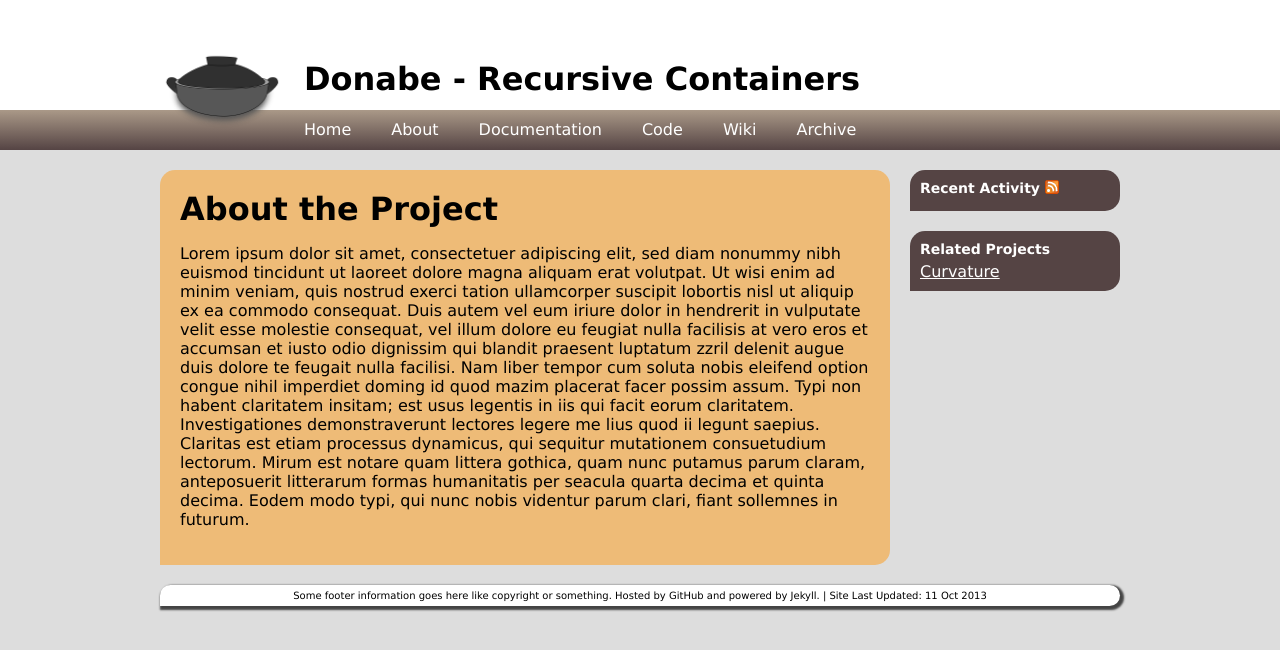
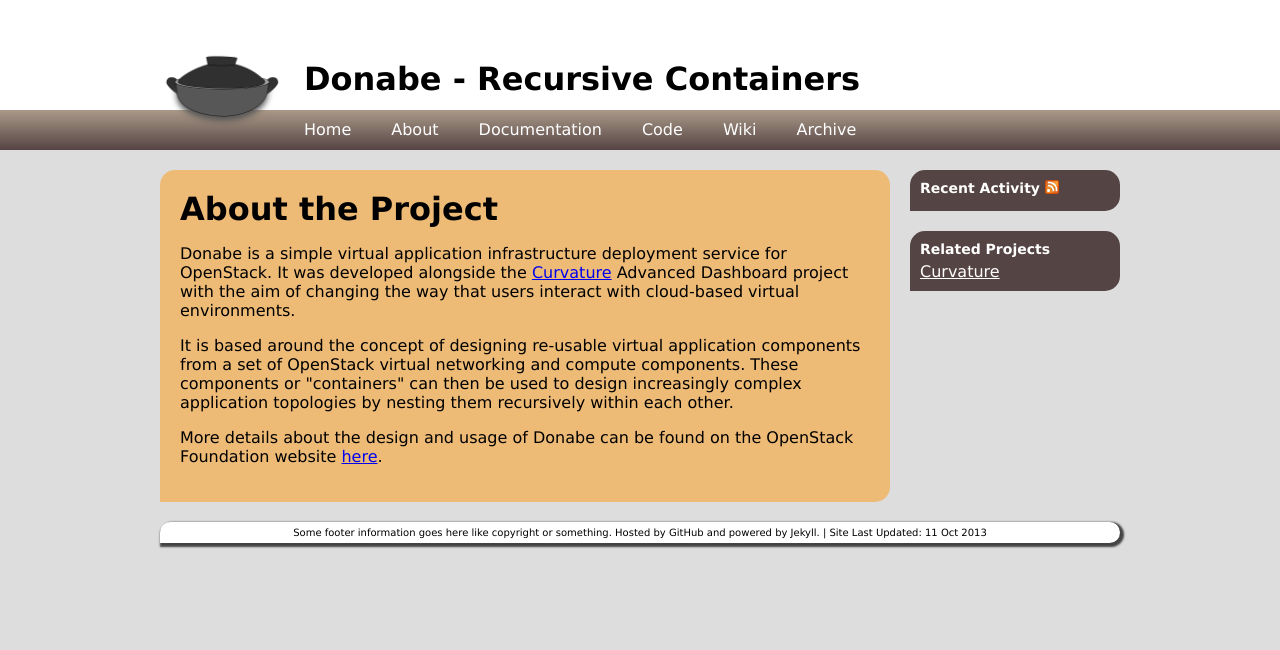
Before and after one commit to CiscoSystems/donabe, a Jekyll site: the page built from about/index.html, in a window 1280 px wide. Shown: the top 650 px of the page. Built offline with Jekyll 4.4.1, drawn with Linux system fonts in a browser that asks for light colours; comment, search, counter and statistics services are not loaded.

Commit message:
Update index.html

```diff
--- a/about/index.html
+++ b/about/index.html
@@ -2,4 +2,12 @@
 layout: default
 title: About the Project
 ---
-<p> Lorem ipsum dolor sit amet, consectetuer adipiscing elit, sed diam nonummy nibh euismod tincidunt ut laoreet dolore magna aliquam erat volutpat. Ut wisi enim ad minim veniam, quis nostrud exerci tation ullamcorper suscipit lobortis nisl ut aliquip ex ea commodo consequat. Duis autem vel eum iriure dolor in hendrerit in vulputate velit esse molestie consequat, vel illum dolore eu feugiat nulla facilisis at vero eros et accumsan et iusto odio dignissim qui blandit praesent luptatum zzril delenit augue duis dolore te feugait nulla facilisi. Nam liber tempor cum soluta nobis eleifend option congue nihil imperdiet doming id quod mazim placerat facer possim assum. Typi non habent claritatem insitam; est usus legentis in iis qui facit eorum claritatem. Investigationes demonstraverunt lectores legere me lius quod ii legunt saepius. Claritas est etiam processus dynamicus, qui sequitur mutationem consuetudium lectorum. Mirum est notare quam littera gothica, quam nunc putamus parum claram, anteposuerit litterarum formas humanitatis per seacula quarta decima et quinta decima. Eodem modo typi, qui nunc nobis videntur parum clari, fiant sollemnes in futurum. </p>
+<p>
+  Donabe is a simple virtual application infrastructure deployment service for OpenStack. It was developed alongside the <a href="http://ciscosystems.github.io/curvature/index.html">Curvature</a> Advanced Dashboard project with the aim of changing the way that users interact with cloud-based virtual environments.
+</p>
+<p>
+  It is based around the concept of designing re-usable virtual application components from a set of OpenStack virtual networking and compute components. These components or "containers" can then be used to design increasingly complex application topologies by nesting them recursively within each other.
+</p>
+<p>
+  More details about the design and usage of Donabe can be found on the OpenStack Foundation website <a href="http://www.openstack.org/summit/portland-2013/session-videos/presentation/interactive-visual-orchestration-with-curvature-and-donabe">here</a>.
+</p>
```
